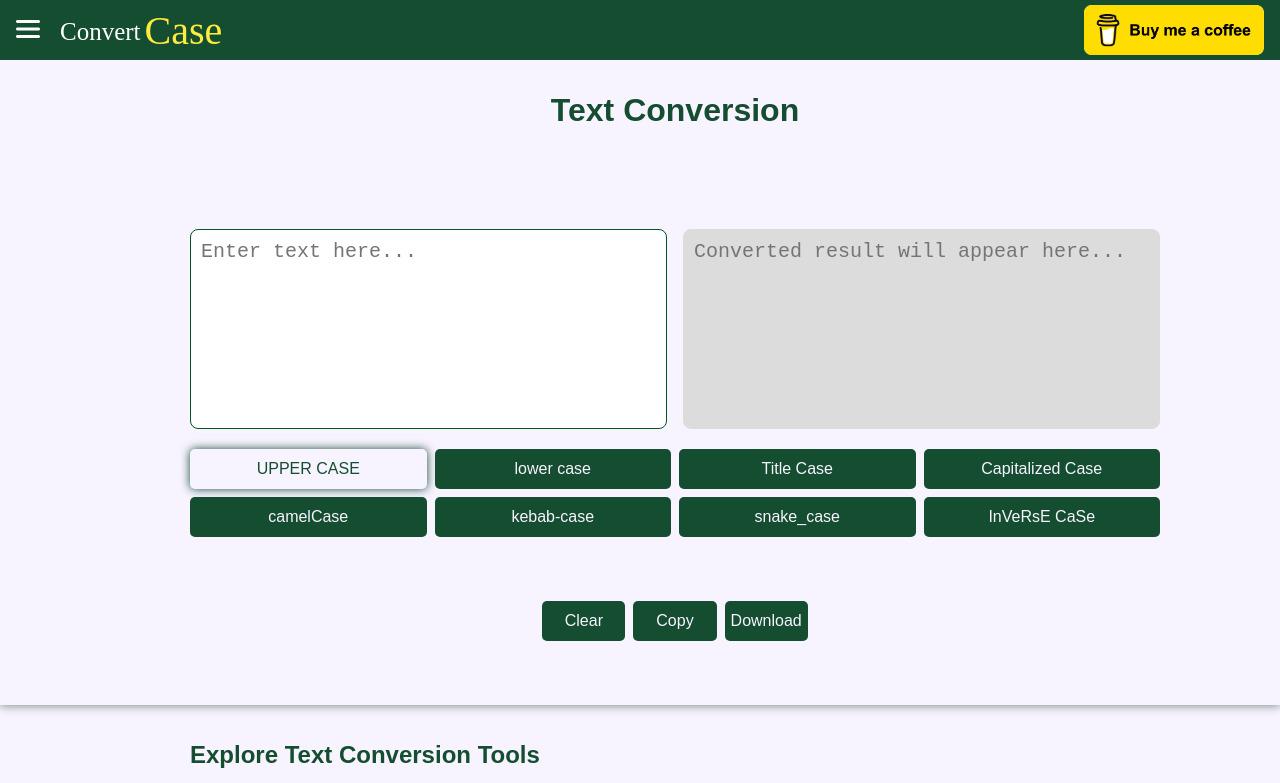
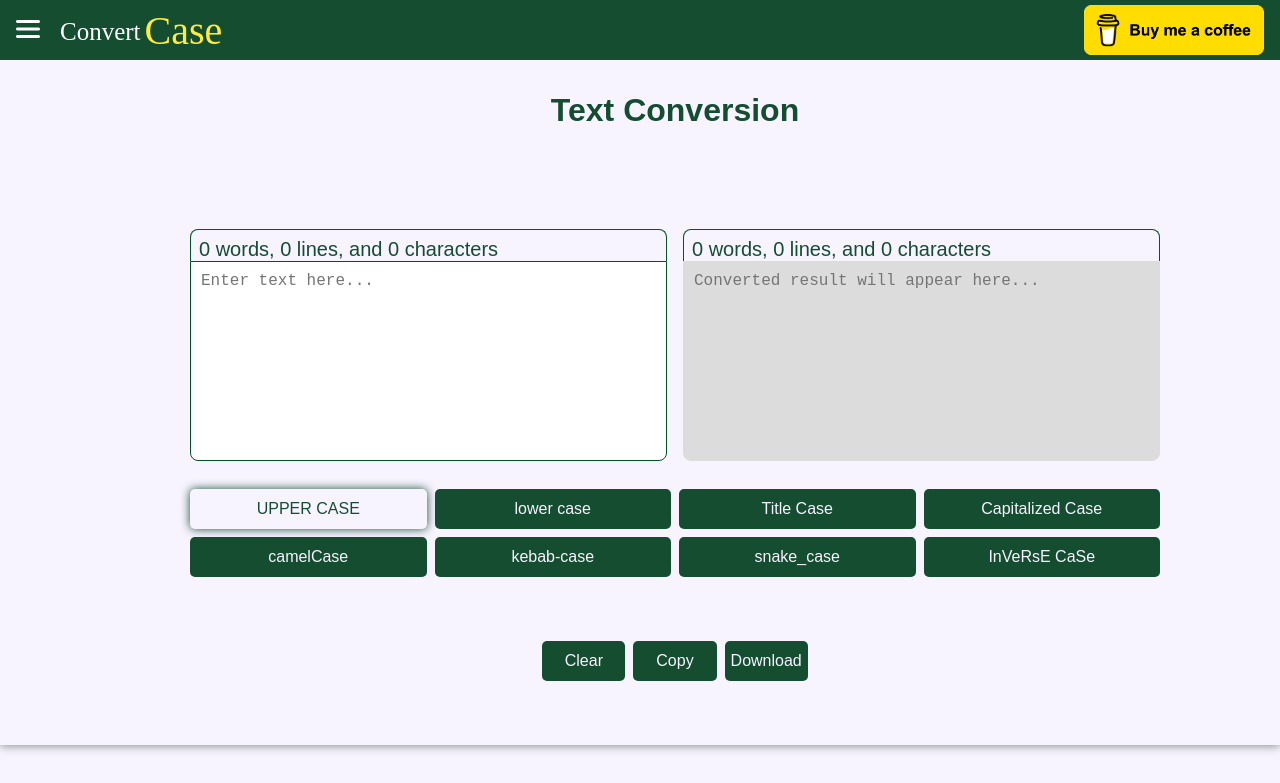
Before and after one commit to haythamIdrees9/ConvertCase, an Angular app: page /text-case-tools/convert-to-uppercase in a window 1280 px wide. Shown: the top 783 px of the page. Built offline with nearby package versions, Linux system fonts and the light colour scheme.

Commit message:
add words count

```diff
--- a/src/app/UI/in-out-text-boxes/in-out-text-boxes.component.html
+++ b/src/app/UI/in-out-text-boxes/in-out-text-boxes.component.html
@@ -1,7 +1,15 @@
 <div class="boxes f-col a-between">
-    <textarea type="number" #input_area [(ngModel)]="userText" (keyup)="onInputChange()"  placeholder="Enter text here..."
+    <div class="textarea">
+        <div class="word-counter">{{userInputInfo}}</div>
+        <textarea type="number" #input_area [(ngModel)]="userText" (ngModelChange)="onInputChange()"  placeholder="Enter text here..."
         aria-label="Input Text" aria-describedby="conversionInstructions"></textarea>
+    </div>
 
-    <textarea [(ngModel)]="result"  readonly  placeholder="Converted result will appear here..."  aria-label="result Text"
+    <div class="textarea">
+        <div class="word-counter">{{outPutInputInfo}}</div>
+        <textarea [(ngModel)]="result"  readonly  placeholder="Converted result will appear here..."  aria-label="result Text"
         aria-describedby="conversionInstructions"></textarea>
+    </div>
+
+
 </div>
--- a/src/app/UI/in-out-text-boxes/in-out-text-boxes.component.scss
+++ b/src/app/UI/in-out-text-boxes/in-out-text-boxes.component.scss
@@ -6,6 +6,21 @@
 
 .boxes {
     width: 100%;
+    margin-bottom: 20px;
+
+    .textarea {
+        width: 100%;
+        height: 220px;
+    margin-bottom: 20px;
+        .word-counter {
+            border-radius: 8px 8px 0 0;
+            border: 1px solid #005522;
+            border-bottom: 0;
+            padding: 0.25rem 0.5rem;
+            height: 32px;
+            box-sizing: border-box;
+            line-height: 1.5;
+        }
 
         textarea {
             width: 100%;
@@ -17,9 +32,9 @@
             color: black;
             resize: none;
             outline: none;
-        margin-bottom: 20px;
-        border-radius: 8px;
+            border-radius: 0 0 8px 8px;
             box-sizing: border-box;
+
             &:first-child {
                 margin-bottom: 1rem;
             }
@@ -32,18 +47,23 @@
             }
         }
 
-    @include mobileFirst('xsm'){
+    }
+
+    @include mobileFirst('sm') {
         flex-direction: row;
         justify-content: space-between;
-        textarea{
+
+        .textarea {
             width: calc(50% - 0.5rem);
-            &:first-child{
+
+            &:first-child {
                 margin: 0 0 1rem 0;
             }
         }
     }
-    @include mobileFirst('mlg'){
-        textarea{
+
+    @include mobileFirst('mlg') {
+        .textarea {
             font-size: 1.25rem;
         }
     }
--- a/src/app/UI/in-out-text-boxes/in-out-text-boxes.component.ts
+++ b/src/app/UI/in-out-text-boxes/in-out-text-boxes.component.ts
@@ -6,38 +6,63 @@ import { Component, ElementRef, EventEmitter, Input, OnInit, Output, ViewChild }
   styleUrls: ['./in-out-text-boxes.component.scss']
 })
 export class InOutTextBoxesComponent implements OnInit {
-  @ViewChild('input_area') set inputRef(inputArea:ElementRef){
+  @ViewChild('input_area') set inputRef(inputArea: ElementRef) {
     this.inputArea = inputArea;
     this.inputArea?.nativeElement?.focus()
   }
-  inputArea!:ElementRef;
-  userText:string = '';
-  @Input('result') result:string = '';
-  @Input('storageKey') storageKey:string = '';
+  inputArea!: ElementRef;
+  userText: string = '';
+  @Input('result') set resultVal(result: string) {
+    this.result = result;
+    this.outPutInputInfo = this.countWordsLinesCharacters(this.result);
+  }
+  result: string = '';
+  @Input('storageKey') storageKey: string = '';
   @Output() onChangeEmitter = new EventEmitter();
+  defaultInfo =  `0 words, 0 lines, and 0 characters`;
+  userInputInfo: string = this.defaultInfo;
+  outPutInputInfo: string = this.defaultInfo;
+
   constructor() { }
 
   ngOnInit(): void {
     const savedText = sessionStorage.getItem(this.storageKey);
     if (savedText?.trim()) {
-      setTimeout(()=>{
+      setTimeout(() => {
         this.userText = savedText;
-        this.onChangeEmitter.emit(this.userText)
+        this.onChangeEmitter.emit(this.userText);
+        this.userInputInfo = this.countWordsLinesCharacters(this.userText);
       });
     }
   }
 
-  focus(){
+  focus() {
     this.inputArea.nativeElement.focus()
   }
 
-  onInputChange(){
+  onInputChange() {
     sessionStorage.setItem(this.storageKey, this.userText);
     this.onChangeEmitter.emit(this.userText)
+    this.userInputInfo = this.countWordsLinesCharacters(this.userText);
   }
 
-  clear(){
+  clear() {
     this.userText = '';
+    this.userInputInfo = '';
   }
 
+
+  countWordsLinesCharacters(str: string) {
+    str = str?.trim();
+    if(str?.length === 0){
+      return this.defaultInfo;
+    }
+    const words = str.split(" ");
+    const wordCount = words.length;
+    const linesCount = str.split("\n").length;
+    const charactersCount = str.length;
+    return `${wordCount} words, ${linesCount} lines, and ${charactersCount} characters.`;
+  }
+
+
 }
```
Lines whose indentation alone changed are shown as unchanged.
